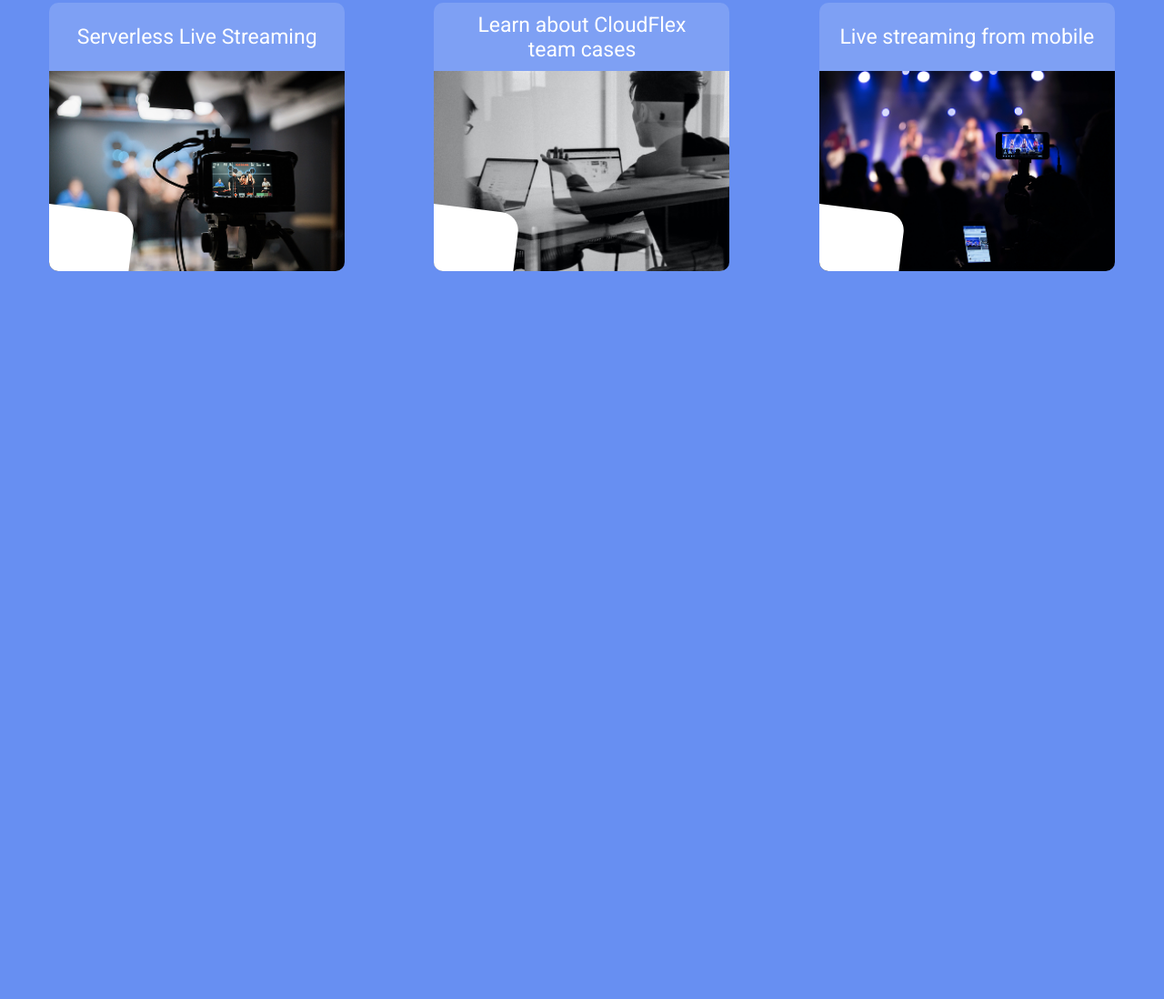
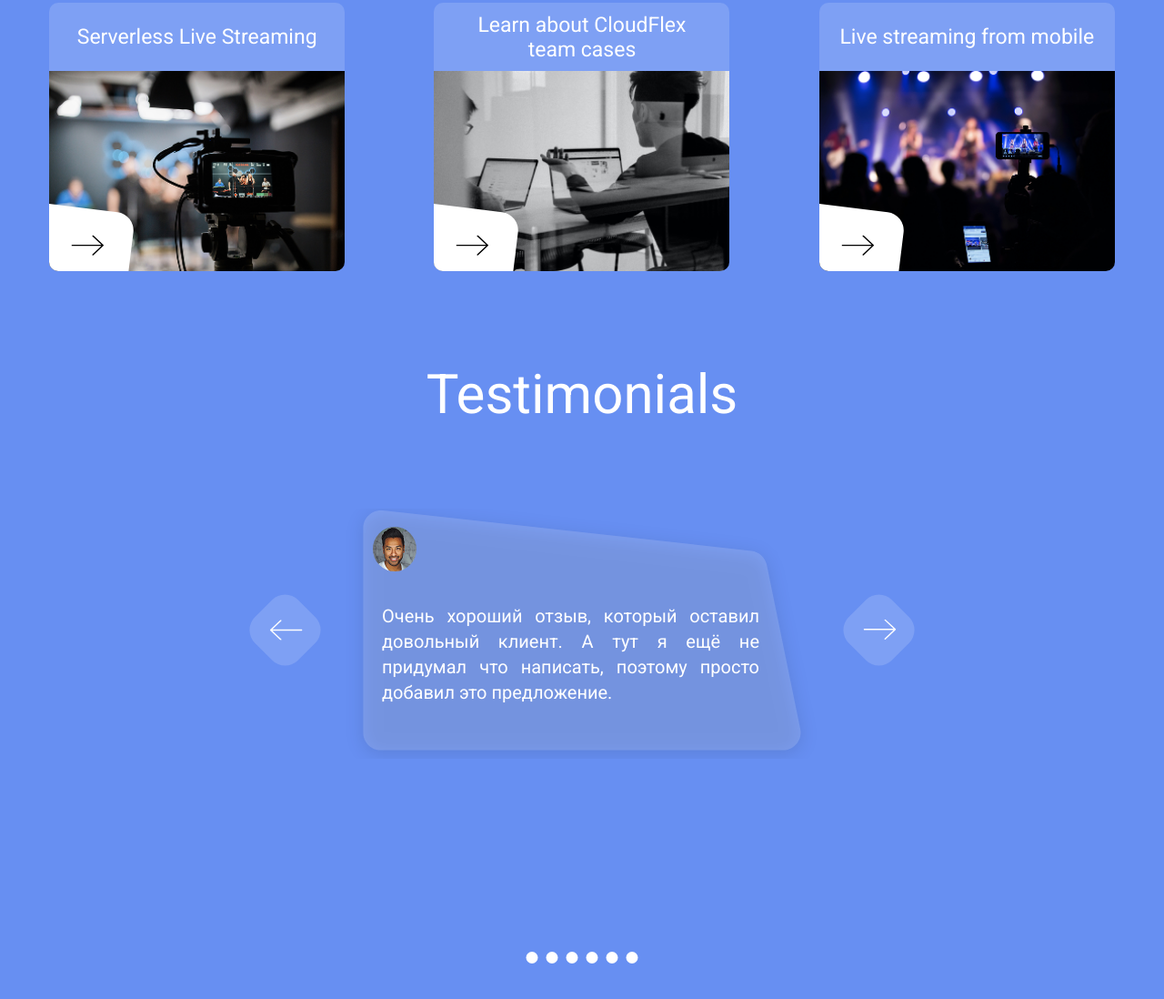
Before and after one commit to ural-metrolog/landing_live_streaming, a plain HTML site: page index.html in a window 1280 px wide. Shown: the part 4106-5204 px from the top of the page at 91% size. Before the commit the page ends 4584 px from the top, so only its background shows below. Drawn offline with Linux system fonts and the light colour scheme.

Commit message:
testimonials section

```diff
--- a/index.html
+++ b/index.html
@@ -214,6 +214,49 @@
 				</div>
 			</div>
 		</section>
+
+		<section class="testimonials-section">
+			<div class="container">
+				<div class="testimonials">
+					<h2 class="testimonials__title">
+						Testimonials
+					</h2>
+
+					<div class="testimonials__slider slider">
+						<figure class="wave-card">
+							<img src="/assets/avatar.png" alt="" class="wave-card__avatar">
+
+							<blockquote class="wave-card__quote">
+								<p>
+									Очень хороший отзыв, который оставил довольный клиент. А тут я ещё не придумал что написать, поэтому просто добавил это предложение.
+								</p>
+							</blockquote>
+						</figure>
+
+						<button class="slider__left-btn">
+							<svg class="slider__left-btn-icon">
+								<use href="/assets/sprites.svg#arrow-icon"></use>
+							</svg>
+						</button>
+
+						<button class="slider__right-btn">
+							<svg class="slider__right-btn-icon">
+								<use href="/assets/sprites.svg#arrow-icon"></use>
+							</svg>
+						</button>
+
+						<div class="slider__points">
+							<div class="slider__points-item"></div>
+							<div class="slider__points-item"></div>
+							<div class="slider__points-item"></div>
+							<div class="slider__points-item"></div>
+							<div class="slider__points-item"></div>
+							<div class="slider__points-item"></div>
+						</div>
+					</div>
+				</div>
+			</div>
+		</section>
 	</main>
 
 </body>
--- a/styles/_basic.scss
+++ b/styles/_basic.scss
@@ -29,7 +29,7 @@ li {
 	list-style: none;
 }
 
-figure {
+figure, blockquote {
 	margin: 0;
 }
 
--- a/styles/_cards.scss
+++ b/styles/_cards.scss
@@ -115,3 +115,33 @@
 	}
 
 }
+
+.wave-card {
+	width: 520px;
+	height: 275px;
+	background: url('/assets/wave_card_bg.svg') center/cover no-repeat;
+	@include m.d-flex(start, start, nowrap, column, 0, 35px);
+
+	&__avatar {
+		margin: 20px 0 0 30px;
+		border-radius: 50%;
+	}
+
+	&__quote {
+		@include m.font(20px, 400, v.$color_white);
+		margin: 0 65px 0 40px;
+		line-height: 1.4;
+		text-align: justify;
+	}
+
+	@media (max-width: v.$media_md) {
+		width: 330px;
+		row-gap: 15px;
+		background: url('/assets/wave_card_bg.svg') 50% 0/contain no-repeat;
+
+		&__quote {
+			@include m.font(13px, 400, v.$color_white);
+			text-align: justify;
+		}
+	}
+}
--- a/styles/_expa.scss
+++ b/styles/_expa.scss
@@ -2,7 +2,7 @@
 @use 'mixins' as m;
 
 .experience {
-	padding: 180px 0;
+	padding: 180px 0 0;
 	margin: 0 auto;
 	text-align: center;
 	@include m.d-flex(start, center, nowrap, column, 0, 90px);
--- a/styles/_importer.scss
+++ b/styles/_importer.scss
@@ -5,3 +5,4 @@
 @forward 'work';
 @forward 'about';
 @forward 'expa';
+@forward 'testimonials';
--- /dev/null
+++ b/styles/_testimonials.scss
@@ -0,0 +1,112 @@
+@use 'variables' as v;
+@use 'mixins' as m;
+@use 'sass:color';
+
+%slider-button {
+	width: 67px;
+	height: 67px;
+	border: none;
+	border-radius: 20px;
+	background-color: color.adjust(v.$color_white, $alpha: -0.85);
+	rotate: z 45deg;
+}
+
+.testimonials {
+	padding: 100px 0 100px 0;
+	margin: 0 auto;
+	@include m.d-flex(start, center, nowrap, column, 0, 90px);
+
+	&__title {
+		@include m.font(60px, 400, v.$color_white);
+
+		@media (max-width: v.$media_md) {
+			font-size: 35px;
+		}
+	}
+
+	.slider {
+		position: relative;
+		height: 500px;
+
+		&__left-btn {
+			@extend %slider-button;
+			@include m.position(absolute, 1, -1, top, left, 100px, -100px);
+
+			&-icon {
+				width: 36px;
+				height: 23px;
+				fill: v.$color_white;
+				rotate: z 135deg;
+			}
+		}
+
+		&__right-btn {
+			@extend %slider-button;
+			@include m.position(absolute, 1, -1, top, right, 100px, -100px);
+
+			&-icon {
+				width: 36px;
+				height: 23px;
+				fill: v.$color_white;
+				rotate: z -45deg;
+			}
+		}
+
+		&__left-btn:hover,
+		&__right-btn:hover {
+			cursor: pointer;
+
+			.slider__left-btn-icon,
+			.slider__right-btn-icon {
+				fill: v.$color_black;
+			}
+		}
+
+		&__points {
+			@include m.position(absolute, 1, -1, bottom, left, 0, 50%);
+			@include m.d-flex(start, center, nowrap, row, 9px, 0);
+			translate: -50% 0;
+
+			&-item {
+				width: 13px;
+				height: 13px;
+				border-radius: 50%;
+				background-color: v.$color_white;
+
+				&:hover {
+					cursor: pointer;
+					scale: 0.7;
+					background-color: v.$color_grey;
+				}
+			}
+		}
+
+		@media (max-width: v.$media_md) {
+			height: 300px;
+
+			&__left-btn {
+				top: unset;
+				bottom: 20px;
+				left: 0;
+			}
+			&__right-btn {
+				top: unset;
+				bottom: 20px;
+				right: 0;
+			}
+
+			&__points {
+				bottom: 45px;
+			}
+		}
+
+		@media (max-width: v.$media_min) {
+			&__left-btn {
+				left: 10px;
+			}
+			&__right-btn {
+				right: 10px;
+			}
+		}
+	}
+}
--- a/styles/_variables.scss
+++ b/styles/_variables.scss
@@ -1,6 +1,7 @@
 $color_blue: #678FF2;
 $color_white: #fff;
 $color_black: #000;
+$color_grey: #B4B4B4;
 
 $media_xxl: 1400px;
 $media_xl: 1200px;
```
Also changed, not shown: assets/Rectangle 9 (1).svg (added), assets/avatar.png (added), assets/wave_card_bg.svg (added), css/index.css, 2 other files.
